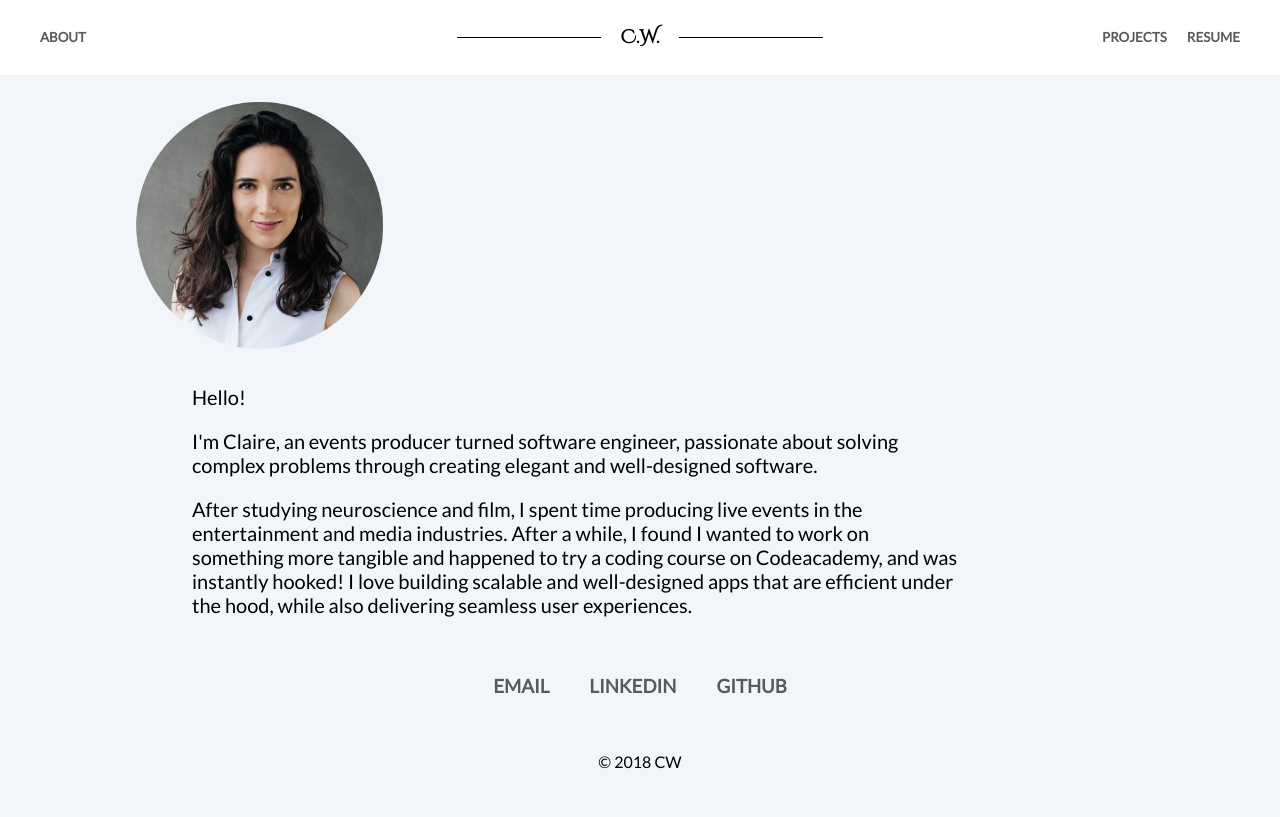
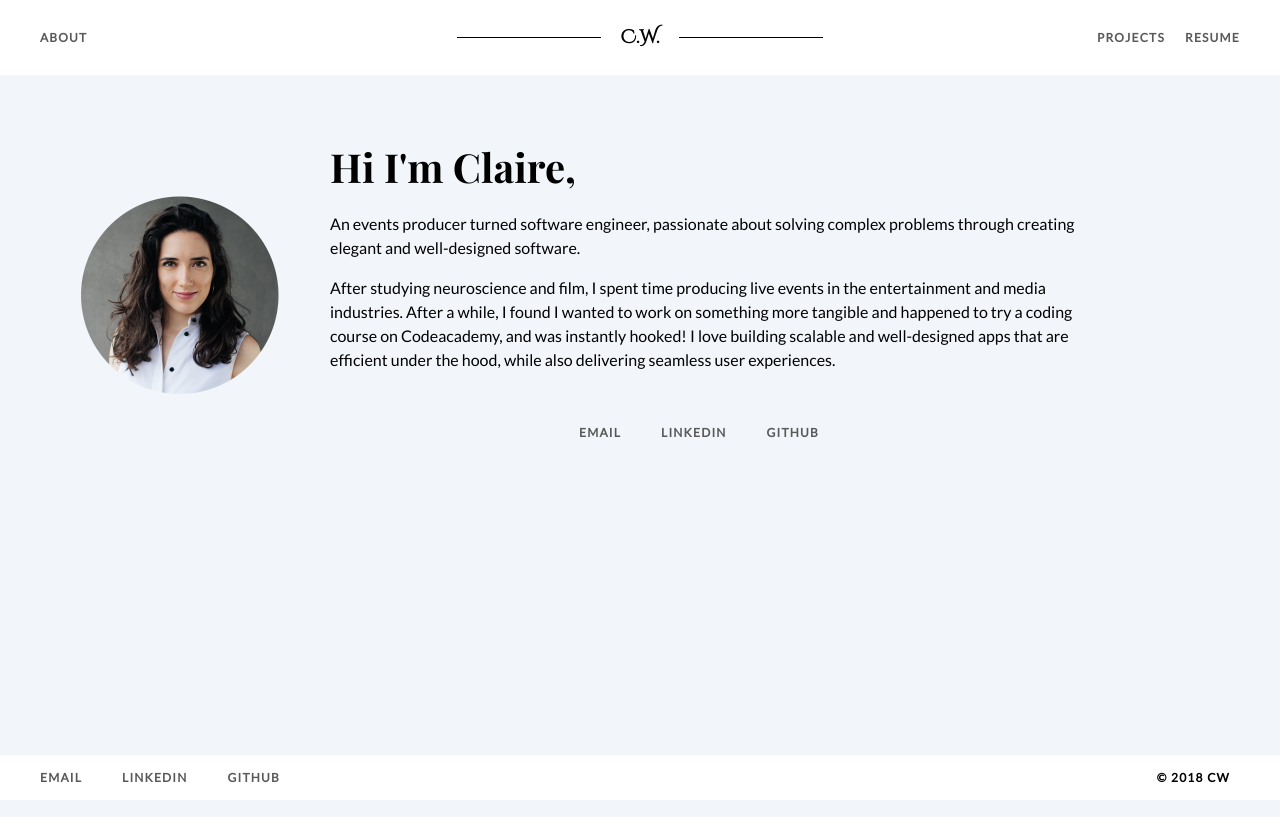
Before and after one commit to cwat08/personal-website, a React (Create React App) app: page / in a window 1280 px wide. Built offline with nearby package versions, Linux system fonts and the light colour scheme.

Commit message:
added footer

```diff
--- a/public/index.html
+++ b/public/index.html
@@ -9,7 +9,7 @@
     <meta name="theme-color" content="#000000" />
     <link rel="shortcut icon" href="%PUBLIC_URL%/favicon1.ico" />
     <link
-      href="https://fonts.googleapis.com/css?family=Cinzel+Decorative|Lato"
+      href="https://fonts.googleapis.com/css?family=Cinzel+Decorative|Lato|Playfair+Display:700"
       rel="stylesheet"
     />
     <title>Claire Watson</title>
--- a/src/App.css
+++ b/src/App.css
@@ -1,5 +1,5 @@
 .App {
-  text-align: center;
+  /* text-align: center; */
   font-family: 'Lato', sans-serif;
 }
 
@@ -41,7 +41,9 @@
 
 .project-title {
   font-size: 24px;
-  color: black;
+  color: #595959;
+  letter-spacing: 0.1em;
+  text-transform: uppercase;
 }
 
 .project-image {
@@ -60,9 +62,10 @@
 }
 
 .nav-item {
-  font-size: 10pt;
+  font-size: 9pt;
   color: #595959;
   margin: 0 10px 0 10px;
+  letter-spacing: 0.1em;
 }
 
 .nav-left {
@@ -85,6 +88,19 @@
   display: flex;
   justify-content: space-around;
 } */
+
+.footer {
+  display: flex;
+  flex-direction: row;
+  justify-content: space-between;
+  align-items: center;
+  position: absolute;
+  bottom: 0px;
+  padding-bottom: 0px;
+  width: 100%;
+  height: 45px;
+  background-color: white;
+}
 
 .resume {
   height: 100vh;
@@ -110,45 +126,72 @@ a {
 
 .single-project {
   padding: 50px;
-  color: black;
+  color: #595959;
 }
 
 .project-description {
-  color: black;
+  color: #595959;
 }
 
 .project-technologies {
-  color: black;
+  color: #595959;
   font-size: 10pt;
 }
 
 .contact {
   display: flex;
   justify-content: center;
+  margin-left: 20px;
+  /* position: absolute;
+  bottom: 20px;
+  width: 100%;
+  height: 60px; */
+  /* align-items: center; */
+  /* position: fixed;
+  bottom: 10px; */
 }
 
 .contact-link {
   padding: 20px;
   color: #595959;
+  font-size: 9pt;
+  letter-spacing: 0.1em;
 }
 
-.about-text {
-  font-size: 20px;
-  width: 60vw;
-  margin-left: 15vw;
-  margin-top: 15px;
+.all-about-text {
+  display: flex;
+  flex-direction: row;
   text-align: left;
 }
 
+#about-contact {
+  position: relative;
+  left: 0px;
+  top: 5px;
+  text-align: left;
+}
+.about-text {
+  font-size: 1em;
+  width: 60vw;
+  margin-left: 50px;
+  margin-top: 80px;
+  text-align: left;
+  line-height: 1.5em;
+}
+/*
+.about-text .about-contact {
+  justify-content: flex-start;
+} */
+
 .about {
   display: flex;
-  flex-direction: column;
+  flex-direction: row;
 }
 
 .headshot {
-  margin-left: 135px;
-  margin-top: 25px;
-  height: 250px;
+  margin-left: 80px;
+  margin-top: 120px;
+  height: 200px;
 }
 
 .technology-list {
@@ -232,3 +275,16 @@ hr {
   left: 100%;
   margin-left: 15px;
 }
+
+h2 {
+  font-family: 'Playfair Display', serif;
+  font-size: 2.5em;
+}
+
+.copyright {
+  font-family: 'Lato', sans serif;
+  font-size: 9pt;
+  letter-spacing: 0.1em;
+  margin-right: 25px;
+  /* margin-top: 10px; */
+}
--- a/src/App.js
+++ b/src/App.js
@@ -5,6 +5,7 @@ import Navbar from './components/Navbar'
 import Resume from './components/Resume'
 import ProjectList from './components/ProjectList'
 import Routes from './routes'
+import Contact from './components/Contact'
 
 class App extends Component {
   render() {
@@ -18,7 +19,10 @@ class App extends Component {
           <Routes />
         </div>
         <footer className="footer">
-          <p className="text-center">&copy; 2018 CW</p>
+          <Contact />
+          <div className="copyright">
+            <h4 className="copyright">&copy; 2018 CW</h4>
+          </div>
         </footer>
       </div>
     )
--- a/src/components/About.js
+++ b/src/components/About.js
@@ -1,39 +1,34 @@
 import React from 'react'
+import Contact from './Contact'
 
 const About = () => {
   return (
+    // <div className="about-page">
     <div className="about">
       <div>
         <img className="headshot" src="./headshot_final.png" align="left" />
         <br />
       </div>
+      <div id="all-about-text">
         <div className="about-text">
-        <p>Hello! </p>
+          <h2>Hi I'm Claire, </h2>
           <p>
-          I'm Claire, an events producer turned software engineer, passionate
-          about solving complex problems through creating elegant and
-          well-designed software.{' '}
+            An events producer turned software engineer, passionate about
+            solving complex problems through creating elegant and well-designed
+            software.{' '}
           </p>
           <p>
             After studying neuroscience and film, I spent time producing live
             events in the entertainment and media industries. After a while, I
-          found I wanted to work on something more tangible and happened to try
-          a coding course on Codeacademy, and was instantly hooked! I love
-          building scalable and well-designed apps that are efficient under the
-          hood, while also delivering seamless user experiences.
+            found I wanted to work on something more tangible and happened to
+            try a coding course on Codeacademy, and was instantly hooked! I love
+            building scalable and well-designed apps that are efficient under
+            the hood, while also delivering seamless user experiences.
           </p>
         </div>
-
-      <div className="contact">
-        <a href="mailto:watson.e.claire@gmail.com">
-          <h3 className="contact-link">EMAIL</h3>
-        </a>
-        <a href="https://www.linkedin.com/in/claire-e-watson/">
-          <h3 className="contact-link">LINKEDIN</h3>
-        </a>
-        <a href="https://github.com/cwat08">
-          <h3 className="contact-link">GITHUB</h3>
-        </a>
+        <div id="about-contact">
+          <Contact />
+        </div>
       </div>
     </div>
   )
--- /dev/null
+++ b/src/components/Contact.js
@@ -0,0 +1,19 @@
+import React from 'react'
+
+const Contact = props => {
+  return (
+    <div className="contact">
+      <a href="mailto:watson.e.claire@gmail.com">
+        <h3 className="contact-link">EMAIL</h3>
+      </a>
+      <a href="https://www.linkedin.com/in/claire-e-watson/">
+        <h3 className="contact-link">LINKEDIN</h3>
+      </a>
+      <a href="https://github.com/cwat08">
+        <h3 className="contact-link">GITHUB</h3>
+      </a>
+    </div>
+  )
+}
+
+export default Contact
--- a/src/components/SingleProject.js
+++ b/src/components/SingleProject.js
@@ -20,7 +20,6 @@ const SingleProject = props => {
           return <div className="technology">{technology}</div>
         })}
       </div>
-      {/* <p className="project-technologies">{props.project.technologies}</p> */}
     </div>
   )
 }
```
Lines whose indentation alone changed are shown as unchanged.
